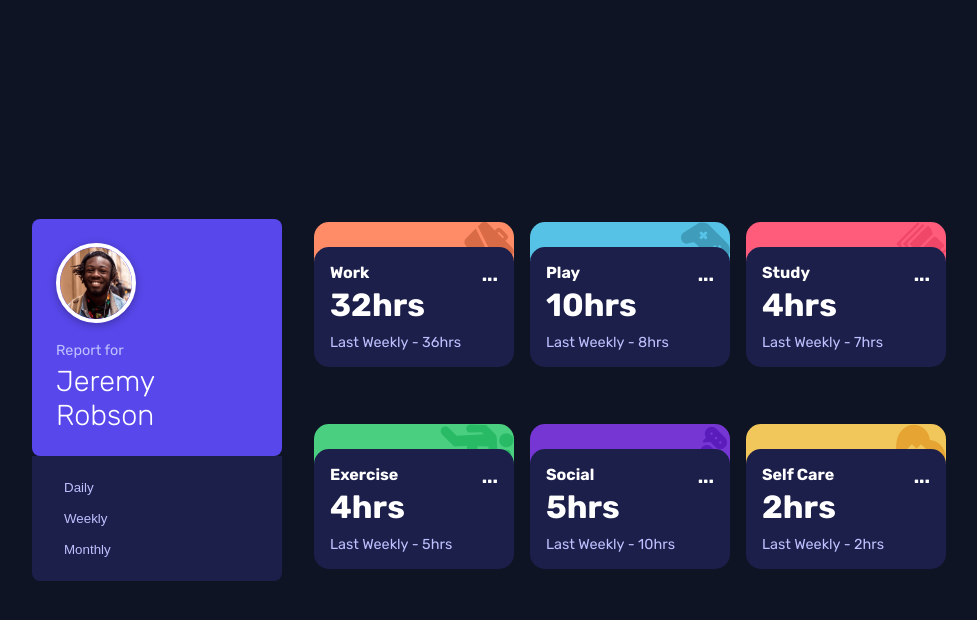
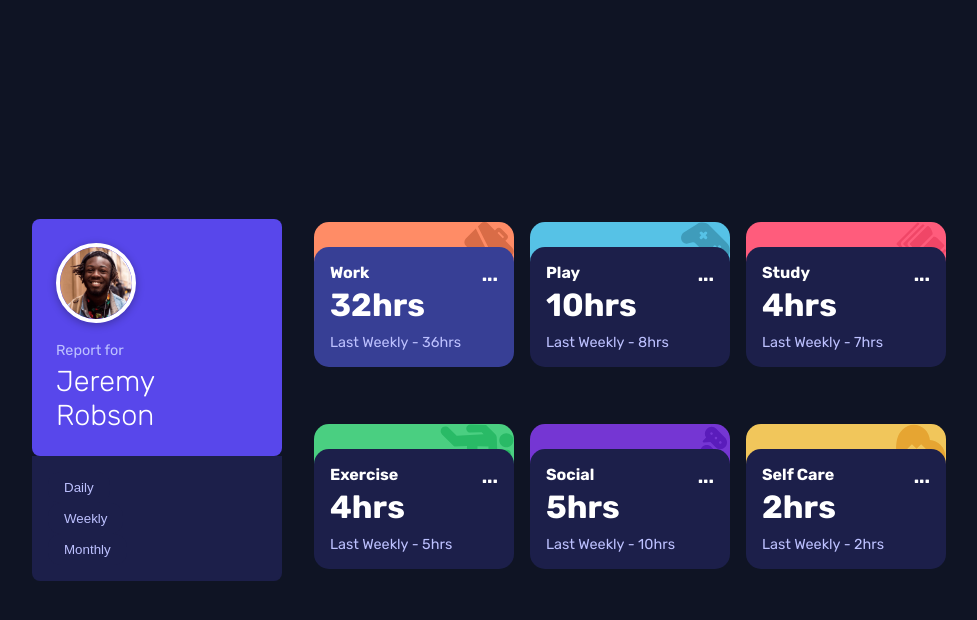
Before and after one commit to Majeedatwahab/time-tracking-dashboard-main, a plain HTML site: page index.html in a window 1280 px wide. In both pictures the pointer is over the element 557 px from the left and 307 px from the top of the page. Shown: the whole page, without its empty margins (143-1120 px from the left). Drawn offline with Linux system fonts and the light colour scheme.

Commit message:
Minor hover effect

```diff
--- a/style.css
+++ b/style.css
@@ -93,6 +93,7 @@ body {
   margin-top: 1rem;
 }
 
+
 /*  icon div */
 .icon-bg {
   background-color: hsl(15, 100%, 70%);
@@ -137,6 +138,12 @@ body {
   max-width: 100%;
   z-index: 2;
 }
+
+.activity-info:hover{
+  background-color: hsl(235, 46%, 40%);
+  cursor: pointer;
+}
+
 .nav {
   display: flex;
   justify-content: space-between;
@@ -145,6 +152,7 @@ body {
 .activity-info h5 {
   margin: 0;
   font-size: 1.2rem;
+  cursor: pointer;
 }
 
 .activity-info p {
```
